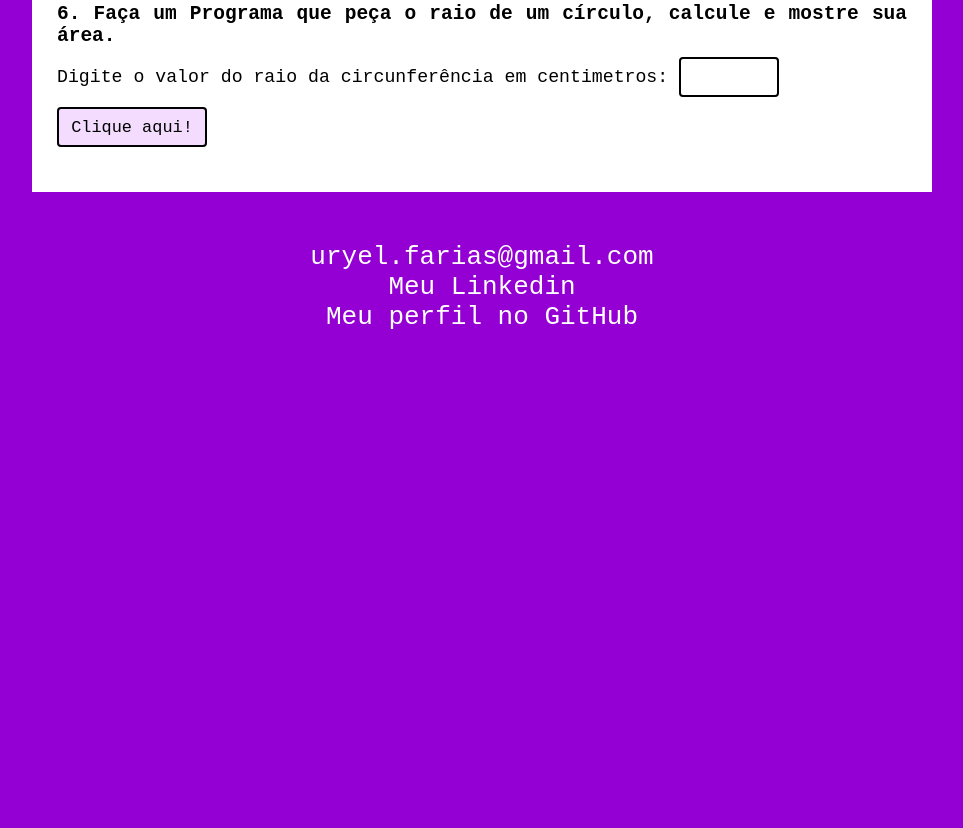
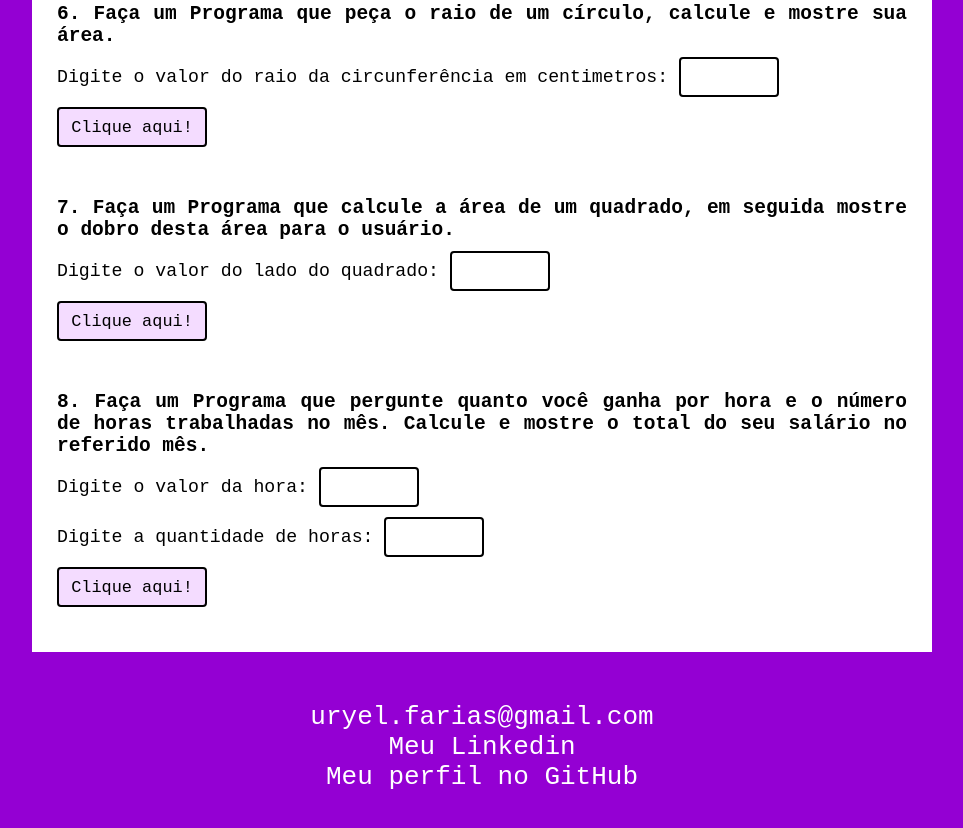
Before and after one commit to uryel-farias/Lista_de_exercicios_JS, a plain HTML site: page index.html in a window 1280 px wide. Shown: the part 1298-2126 px from the top of the page, without its empty margins (158-1121 px from the left). Before the commit the page ends 1680 px from the top, so only its background shows below. Drawn offline with Linux system fonts and the light colour scheme.

Commit message:
Exercício 7 sequencial finalizado

```diff
--- a/index.html
+++ b/index.html
@@ -215,15 +215,110 @@
                 </div>
 
                 <div id="resultado_1-06" class="resultadoFinalExercicios">
+                </div>
+
+            </section>
+
+        </div>
+        <!-----------EXERCICIO 1.07------------>
+
+        <div class="ex_sequencial">
+            <h3>7. Faça um Programa que calcule a área de um quadrado, em seguida mostre o dobro desta área para o usuário.</h3>
+
+            <section id="ex07Camada1">
+                <div id="conteudo_1-07">
+
+                    <label
+                    for="questao7"
+                    id="entradaEx7"
+                    class="rotulos">Digite o valor do lado do quadrado: </label>
+
+                    <input
+                    type="number"
+                    min="1"
+                    id="questao7"
+                    class="entradas"
+                    >
+                    <br>
+
+                    <button id="botao1_07">Clique aqui!</button>
+
 
                 </div>
 
-
+            <div id="resultado_1-07" class="resultadoFinalExercicios">
+            </div>
 
             </section>
 
         </div>
 
+        <!-----------EXERCICIO 1.08------------>
+        <div class="ex_sequencial">
+            <h3>8. Faça um Programa que pergunte quanto você ganha por hora e o número de horas trabalhadas no mês. Calcule e mostre o total do seu salário no referido mês.</h3>
+            <section id="ex08Camada1">
+                <div id="conteudo_1-08">
+
+                    <label
+                    for="questao8a"
+                    id="entradaEx8_1"
+                    class="rotulos">Digite o valor da hora: </label>
+
+                    <input
+                    type="number"
+                    min="0"
+                    id="questao8a"
+                    class="entradas"
+                    >
+                    <br>
+
+                    <label
+                    for="questao8b"
+                    id="entradaEx8_2"
+                    class="rotulos">Digite a quantidade de horas: </label>
+
+                    <input
+                    type="number"
+                    min="0"
+                    id="questao8b"
+                    class="entradas"
+                    >
+                    <br>
+
+                    <button id="">Clique aqui!</button>
+
+
+                </div>
+
+                <div class="resultadoFinalExercicios">
+
+                </div>
+
+            </section>
+
+        </div>
+
+        <!-----------EXERCICIO 1.08------------>
+
+        <!-----------EXERCICIO 1.09------------>
+
+        <!-----------EXERCICIO 1.10------------>
+
+        <!-----------EXERCICIO 1.11------------>
+
+        <!-----------EXERCICIO 1.12------------>
+
+        <!-----------EXERCICIO 1.13------------>
+
+        <!-----------EXERCICIO 1.14------------>
+
+        <!-----------EXERCICIO 1.15------------>
+
+        <!-----------EXERCICIO 1.16------------>
+
+        <!-----------EXERCICIO 1.17------------>
+
+        <!-----------EXERCICIO 1.18------------>
 
     </section>
 
@@ -231,7 +326,6 @@
         ESTRUTURA BASE DAS QUESTÕES
     <div class="ex_sequencial">
             <h3></h3>
-
             <section id="ex05Camada1">
                 <div id="conteudo_1-05">
 
@@ -257,8 +351,6 @@
 
                 </div>
 
-
-
             </section>
 
         </div>
--- a/script.js
+++ b/script.js
@@ -80,3 +80,18 @@ let botao_ex06 = document.querySelector('#botao1_06');
 botao_ex06.addEventListener('click', Ativar1_sextoEx);
 
 //exercicio 1.07----------------------------------
+
+let Ativar1_setimoEx = () => {
+    let resultadoEx7 = document.querySelector('#resultado_1-07');
+    let entradaEx7 = parseFloat(document.querySelector('#questao7').value);
+
+    let areaDoQuadrado = entradaEx7 * entradaEx7;
+
+    return resultadoEx7.innerHTML = (`O valor da área do quadrado é: ${areaDoQuadrado}` + "<br>"+ `O valor do dobro dessa área é: ${areaDoQuadrado*2}`);
+
+}
+
+let botao_ex07 = document.querySelector('#botao1_07');
+botao_ex07.addEventListener('click', Ativar1_setimoEx);
+
+//exercicio 1.08----------------------------------
--- a/styles/style.css
+++ b/styles/style.css
@@ -199,3 +199,18 @@ button:hover {
 #questao6 {
     width: 100px;
 }
+
+/* exercicio 1.07-------------------------------------------*/
+#questao7 {
+    width: 100px;
+}
+
+/* exercicio 1.08-------------------------------------------*/
+#questao8a {
+    width: 100px;
+}
+#questao8b {
+    width: 100px;
+}
+
+/* exercicio 1.09-------------------------------------------*/
```
